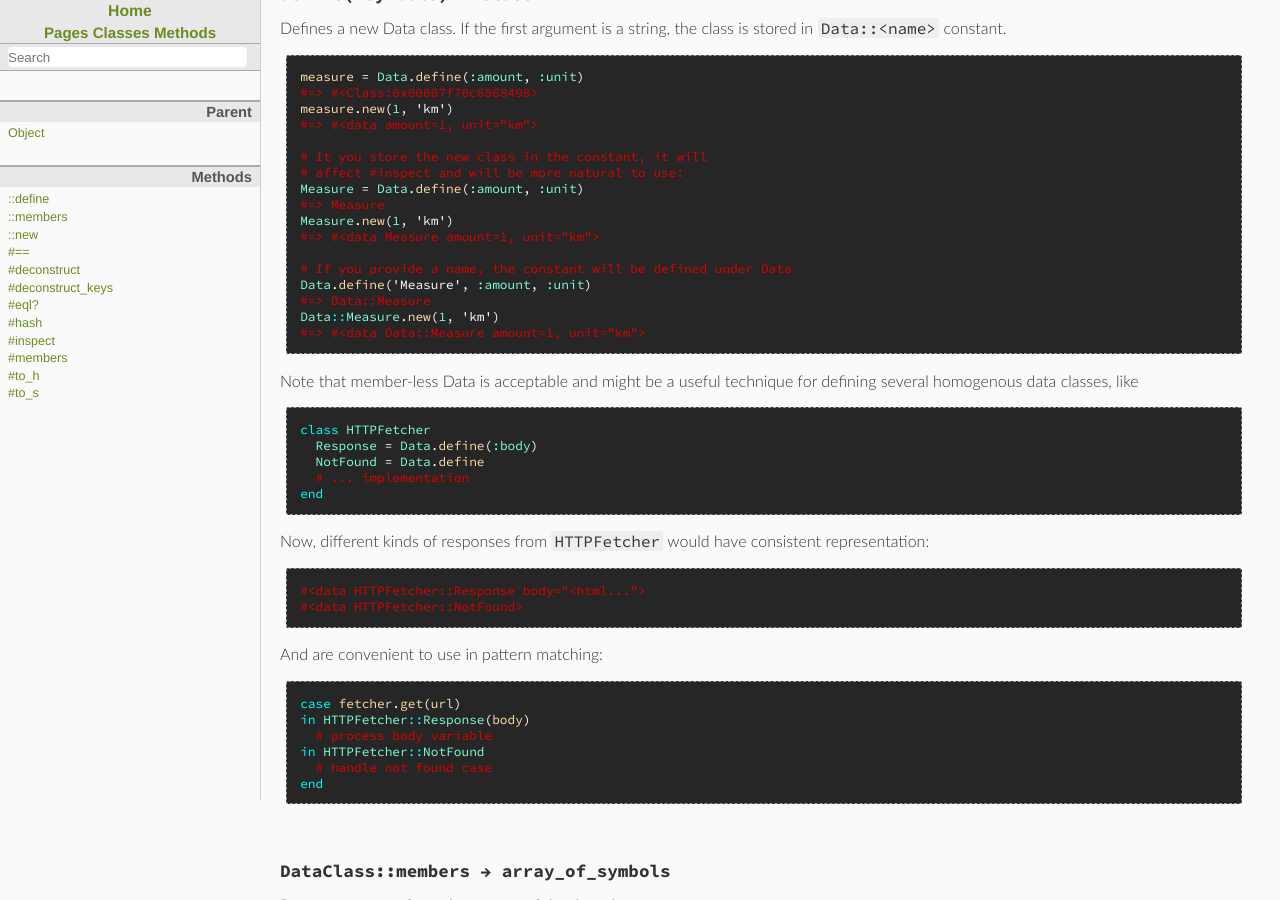
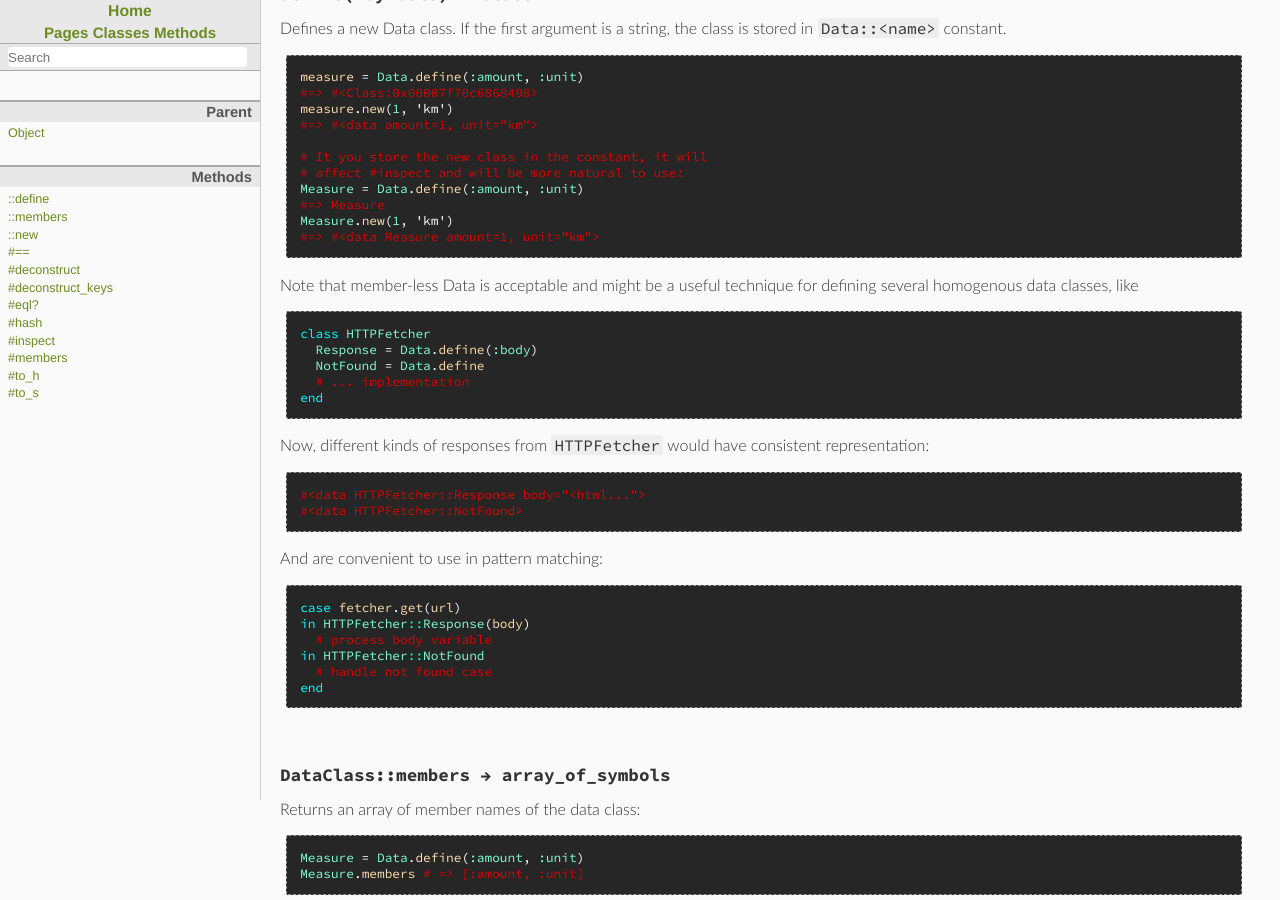
Before and after one commit to zverok/zverok.github.io, a Jekyll site: the page ruby-rdoc/Data.html, which Jekyll copies as it is, in a window 1280 px wide and 900 px high, scrolled down 1265 px. Built offline with Jekyll 4.4.1, drawn with Linux system fonts in a browser that asks for light colours; some of the changed lines change nothing that is shown; some of the changed text lies outside the part shown.

Commit message:
Fix Data RDoc

```diff
--- a/ruby-rdoc/Data.html
+++ b/ruby-rdoc/Data.html
@@ -116,8 +116,8 @@
 <span class="ruby-comment">#=&gt; #&lt;data Measure amount=10, unit=&quot;mPh&quot;&gt;</span>
 
 <span class="ruby-comment"># Works with keyword arguments, too:</span>
-<span class="ruby-identifier">area</span> = <span class="ruby-constant">Measure</span>[<span class="ruby-value">amount:</span> <span class="ruby-value">1.5</span>, <span class="ruby-value">unit:</span> <span class="ruby-string">&#39;m²&#39;</span>]
-<span class="ruby-comment">#=&gt; #&lt;data Measure amount=1.5, unit=&quot;m²&quot;&gt;</span>
+<span class="ruby-identifier">area</span> = <span class="ruby-constant">Measure</span>[<span class="ruby-value">amount:</span> <span class="ruby-value">1.5</span>, <span class="ruby-value">unit:</span> <span class="ruby-string">&#39;m^2&#39;</span>]
+<span class="ruby-comment">#=&gt; #&lt;data Measure amount=1.5, unit=&quot;m^2&quot;&gt;</span>
 
 <span class="ruby-comment"># Argument accessors are provided:</span>
 <span class="ruby-identifier">distance</span>.<span class="ruby-identifier">amount</span> <span class="ruby-comment">#=&gt; 100</span>
@@ -197,12 +197,6 @@
 <span class="ruby-comment">#=&gt; Measure</span>
 <span class="ruby-constant">Measure</span>.<span class="ruby-identifier">new</span>(<span class="ruby-value">1</span>, <span class="ruby-string">&#39;km&#39;</span>)
 <span class="ruby-comment">#=&gt; #&lt;data Measure amount=1, unit=&quot;km&quot;&gt;</span>
-
-<span class="ruby-comment"># If you provide a name, the constant will be defined under Data</span>
-<span class="ruby-constant">Data</span>.<span class="ruby-identifier">define</span>(<span class="ruby-string">&#39;Measure&#39;</span>, <span class="ruby-value">:amount</span>, <span class="ruby-value">:unit</span>)
-<span class="ruby-comment">#=&gt; Data::Measure</span>
-<span class="ruby-constant">Data</span><span class="ruby-operator">::</span><span class="ruby-constant">Measure</span>.<span class="ruby-identifier">new</span>(<span class="ruby-value">1</span>, <span class="ruby-string">&#39;km&#39;</span>)
-<span class="ruby-comment">#=&gt; #&lt;data Data::Measure amount=1, unit=&quot;km&quot;&gt;</span>
 </pre>
 
 <p>Note that member-less Data is acceptable and might be a useful technique for defining several homogenous data classes, like</p>
@@ -234,7 +228,37 @@
             <pre>static VALUE
 rb_data_s_def(int argc, VALUE *argv, VALUE klass)
 {
-    return define_struct(argc, argv, klass, true);
+    VALUE rest;
+    long i;
+    VALUE data_class;
+    st_table *tbl;
+
+    argc = rb_scan_args(argc, argv, &quot;*&quot;, NULL);
+
+    rest = rb_ident_hash_new();
+    RBASIC_CLEAR_CLASS(rest);
+    OBJ_WB_UNPROTECT(rest);
+    tbl = RHASH_TBL_RAW(rest);
+    for (i=0; i&lt;argc; i++) {
+        VALUE mem = rb_to_symbol(argv[i]);
+        if (rb_is_attrset_sym(mem)) {
+            rb_raise(rb_eArgError, &quot;invalid data member: %&quot;PRIsVALUE, mem);
+        }
+        if (st_insert(tbl, mem, Qtrue)) {
+            rb_raise(rb_eArgError, &quot;duplicate member: %&quot;PRIsVALUE, mem);
+        }
+    }
+    rest = rb_hash_keys(rest);
+    st_clear(tbl);
+    RBASIC_CLEAR_CLASS(rest);
+    OBJ_FREEZE_RAW(rest);
+    data_class = anonymous_struct(klass);
+    setup_data(data_class, rest);
+    if (rb_block_given_p()) {
+        rb_mod_module_eval(0, 0, data_class);
+    }
+
+    return data_class;
 }</pre>
           </div>
         </div>
@@ -258,13 +282,7 @@
 </pre>
 
           <div class="method-source-code" id="members-source">
-            <pre>static VALUE
-rb_data_s_members_m(VALUE klass)
-{
-    VALUE members = rb_struct_s_members(klass);
-
-    return rb_ary_dup(members);
-}</pre>
+            <pre>#define rb_data_s_members_m rb_struct_s_members_m</pre>
           </div>
         </div>
 
@@ -401,10 +419,7 @@
 </pre>
 
           <div class="method-source-code" id="3D-3D-source">
-            <pre>static VALUE
-rb_data_equal(VALUE s, VALUE s2)
-{
-}</pre>
+            <pre>#define rb_data_equal rb_struct_equal</pre>
           </div>
         </div>
 
@@ -447,10 +462,7 @@
 </pre>
 
           <div class="method-source-code" id="deconstruct-source">
-            <pre>static VALUE
-rb_data_deconstruct(VALUE s)
-{
-}</pre>
+            <pre>#define rb_data_deconstruct rb_struct_to_a</pre>
           </div>
         </div>
 
@@ -494,10 +506,7 @@
 </pre>
 
           <div class="method-source-code" id="deconstruct_keys-source">
-            <pre>static VALUE
-rb_data_deconstruct_keys(VALUE s, VALUE keys)
-{
-}</pre>
+            <pre>#define rb_data_deconstruct_keys rb_struct_deconstruct_keys</pre>
           </div>
         </div>
 
@@ -527,10 +536,7 @@
 <p>See also <a href="Object.html#method-i-eql-3F"><code>Object#eql?</code></a> for further explanations of the method usage.</p>
 
           <div class="method-source-code" id="eql-3F-source">
-            <pre>static VALUE
-rb_data_eql(VALUE s, VALUE s2)
-{
-}</pre>
+            <pre>#define rb_data_eql rb_struct_eql</pre>
           </div>
         </div>
 
@@ -563,10 +569,7 @@
 </pre>
 
           <div class="method-source-code" id="hash-source">
-            <pre>static VALUE
-rb_data_hash(VALUE s)
-{
-}</pre>
+            <pre>#define rb_data_hash rb_struct_hash</pre>
           </div>
         </div>
 
@@ -599,6 +602,7 @@
             <pre>static VALUE
 rb_data_inspect(VALUE s)
 {
+    return rb_exec_recursive(inspect_struct, s, rb_str_new2(&quot;#&lt;data &quot;));
 }</pre>
           </div>
         </div>
@@ -627,10 +631,7 @@
 </pre>
 
           <div class="method-source-code" id="members-source">
-            <pre>static VALUE
-rb_data_members_m(VALUE obj)
-{
-}</pre>
+            <pre>#define rb_data_members_m rb_struct_members_m</pre>
           </div>
         </div>
 
@@ -675,10 +676,7 @@
 </pre>
 
           <div class="method-source-code" id="to_h-source">
-            <pre>static VALUE
-rb_data_to_h(VALUE s)
-{
-}</pre>
+            <pre>#define rb_data_to_h rb_struct_to_h</pre>
           </div>
         </div>
 
```
